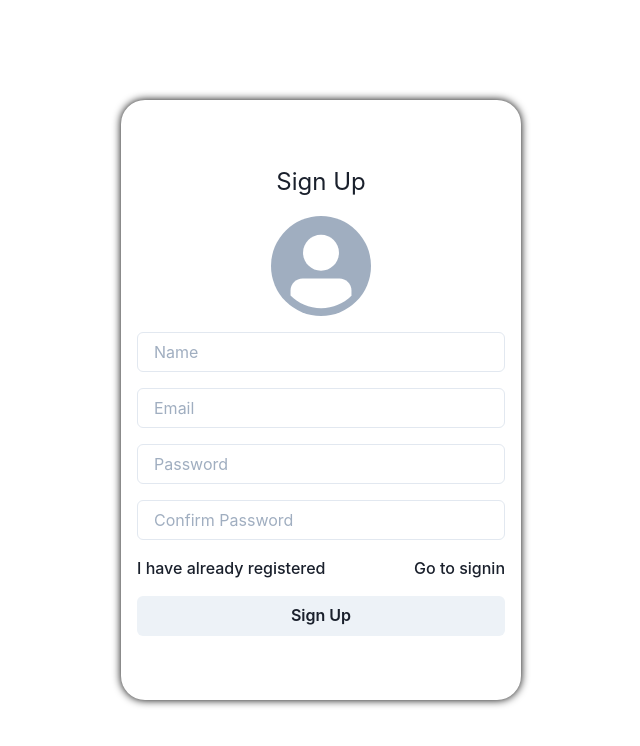
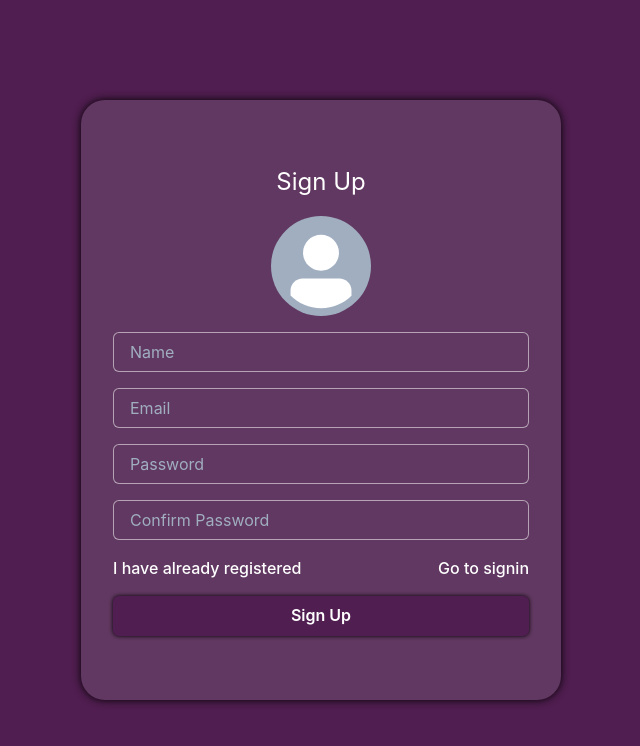
Before and after one commit to sirius895/slack_frontend, a React (Create React App) app: page /signup in a window 1280 px wide. Shown: the top 746 px of the page, without its empty margins (319-959 px from the left). Built offline with nearby package versions, Linux system fonts and the light colour scheme; no server answers.

Commit message:
chore: .

```diff
--- a/src/components/common/Messsage.jsx
+++ b/src/components/common/Messsage.jsx
@@ -14,7 +14,7 @@ import UserAvatar from "./UserAvatar"
 const Message = (props) => {
     const { message, ...etcProps } = props
     const { user } = useContext(AuthContext)
-    const { socket, setShowThread } = useContext(SocketContext)
+    const { socket, showThread, setShowThread } = useContext(SocketContext)
     const [toolShow, setToolShow] = useState(false)
     const [emoShow, setEmoShow] = useState(false)
     const navigate = useNavigate()
@@ -38,13 +38,10 @@ const Message = (props) => {
             const group = prev.some(prev => prev.code === emoticon.code);
             if (!group) { return [...prev, { code: emoticon.code, users: [emoticon.sender] }]; }
             return prev.map(group => {
-                if (group.code === emoticon.code) {
-                    return {
-                        code: emoticon.code,
-                        users: [...group.users, emoticon.sender],
-                    }
-                }
-                return group;
+                return group.code === emoticon.code ? {
+                    code: emoticon.code,
+                    users: [...group.users, emoticon.sender],
+                } : group
             });
         }, []);
     }, [message]);
@@ -80,7 +77,7 @@ const Message = (props) => {
                         {!message.parentID &&
                             <>
                                 < AiFillPushpin onClick={handlePin} />
-                                <FaCommentDots onClick={() => { setShowThread(true); navigate(`/chatting/home/${channel}/${message._id}`) }} />
+                                <FaCommentDots onClick={() => { setShowThread(!showThread); navigate(`/chatting/home/${channel}/${message._id}`) }} />
                             </>
                         }
                         {message.sender._id === user._id && <FaTrash onClick={() => handleDelete(message._id)} />}
--- a/src/layouts/MenuBar.jsx
+++ b/src/layouts/MenuBar.jsx
@@ -4,7 +4,7 @@ import DMList from "../components/main/DMList"
 
 const MenuBar = () => {
     return (
-        <VStack minW={"var(--menuW)"} h={"calc(100vh - var(--headerH))"} color={"white"} bg={"var(--secondaryColor)"} rounded={"8px 0 0 8px"} gap={4} paddingBlock={4} overflowY={"auto"}>
+        <VStack minW={"var(--menuW)"} h={"calc(100vh - var(--headerH))"} color={"white"} bg={"var(--secondaryColor)"} rounded={"16px 0 0 16px"} gap={4} paddingBlock={4} overflowY={"auto"}>
             <ChannelList />
             <DMList />
         </VStack>
--- a/src/layouts/index.jsx
+++ b/src/layouts/index.jsx
@@ -8,7 +8,7 @@ const Layout = () => {
     return (
         <VStack w={"full"} h={"100vh"} gap={0}>
             <Header />
-            <HStack w={"full"} flexGrow={1} gap={0} style={{ margin: 0 }} bg={"var(--mainColor)"} pr={2}>
+            <HStack w={"full"} flexGrow={1} gap={0} bg={"var(--mainColor)"} pr={2}>
                 <SideBar />
                 <MenuBar />
                 <Flex h={"full"} flex={"1 1 0"} overflowX={"auto"}>
--- a/src/pages/auth/SignIn.jsx
+++ b/src/pages/auth/SignIn.jsx
@@ -7,13 +7,12 @@ const SignUp = () => {
     const [userInfo, setUserInfo] = useState({ email: "", password: "" });
     const changeUserInfo = (e) => setUserInfo({ ...userInfo, [e.target.name]: e.target.value })
     const navigate = useNavigate()
-
     return (
-        <VStack w={"full"} h={"100vh"} justify={"center"} align={"center"}>
-            <VStack w={"400px"} h={"500px"} rounded={"24px"} justify={"center"} align={"center"} gap={4} shadow={"0 0 8px black"} paddingInline={4}>
+        <VStack w={"full"} h={"100vh"} bg={"var(--mainColor)"} justify={"center"} align={"center"} color={"white"} p={"4"}>
+            <VStack maxW={"400px"} w={"100%"} h={"500px"} bg={"var(--secondaryColor)"} rounded={"24px"} justify={"center"} align={"center"} gap={4} shadow={"0 0 8px black"} px={8}>
                 <Text fontSize={24}>Please Sign In</Text>
-                <Input placeholder={"Email"} type={"text"} name="email" value={userInfo.email} onChange={changeUserInfo} />
-                <Input placeholder={"Password"} type={"password"} name="password" value={userInfo.password} onChange={changeUserInfo} />
+                <Input bg={"transparent"} placeholder={"Email"} type={"text"} name="email" value={userInfo.email} onChange={changeUserInfo} />
+                <Input bg={"transparent"} placeholder={"Password"} type={"password"} name="password" value={userInfo.password} onChange={changeUserInfo} />
                 <HStack w={"full"} justify={"flex-start"}>
                     <FormLabel display={"flex"}>
                         <Checkbox pr={4} />
@@ -26,7 +25,7 @@ const SignUp = () => {
                         <Link to={"/signup"}>Go to signup</Link>
                     </FormLabel>
                 </HStack>
-                <Button w={"full"} _hover={{ transform: "scaleX(1.04)" }} onClick={() => signIn(userInfo, navigate)}>Sign In</Button>
+                <Button w={"full"} bg={"var(--mainColor)"} shadow={"0 0 4px"} _hover={{ transform: "scaleX(1.04)" }} onClick={() => signIn(userInfo, navigate)}>Sign In</Button>
             </VStack>
         </VStack>
     )
--- a/src/pages/auth/SignUp.jsx
+++ b/src/pages/auth/SignUp.jsx
@@ -20,22 +20,22 @@ const SignUp = () => {
     }
 
     return (
-        <VStack w={"full"} h={"100vh"} justify={"center"} align={"center"}>
-            <VStack w={"400px"} h={"600px"} rounded={"24px"} justify={"center"} align={"center"} gap={4} shadow={"0 0 8px black"} paddingInline={4}>
+        <VStack w={"full"} h={"100vh"} bg={"var(--mainColor)"} color={"white"} justify={"center"} align={"center"} px={4}>
+            <VStack maxW={"480px"} w={"100%"} h={"600px"} bg={"var(--secondaryColor)"} rounded={"24px"} justify={"center"} align={"center"} gap={4} shadow={"0 0 8px black"} px={8}>
                 <Text fontSize={24}>Sign Up</Text>
                 <FormLabel>
                     <Avatar src={avatar} w={"100px"} h={"100px"} />
                     <Input type="file" display={"none"} onChange={handleAvatar}></Input>
                 </FormLabel>
-                <Input placeholder={"Name"} type={"text"} name="username" value={userInfo.username} onChange={changeUserInfo} />
-                <Input placeholder={"Email"} type={"text"} name="email" value={userInfo.email} onChange={changeUserInfo} />
-                <Input placeholder={"Password"} type={"password"} name="password" value={userInfo.password} onChange={changeUserInfo} />
-                <Input placeholder={"Confirm Password"} type={"password"} name="confirmPassword" value={userInfo.confirmPassword} onChange={changeUserInfo} />
+                <Input borderColor={"var(--fontColor)"} placeholder={"Name"} type={"text"} name="username" value={userInfo.username} onChange={changeUserInfo} />
+                <Input borderColor={"var(--fontColor)"} placeholder={"Email"} type={"text"} name="email" value={userInfo.email} onChange={changeUserInfo} />
+                <Input borderColor={"var(--fontColor)"} placeholder={"Password"} type={"password"} name="password" value={userInfo.password} onChange={changeUserInfo} />
+                <Input borderColor={"var(--fontColor)"} placeholder={"Confirm Password"} type={"password"} name="confirmPassword" value={userInfo.confirmPassword} onChange={changeUserInfo} />
                 <FormLabel display={"flex"} w={"full"} justifyContent={"space-between"}>
                     <Text textAlign={"center"}>I have already registered</Text>
                     <Link to={"/"}>Go to signin</Link>
                 </FormLabel>
-                <Button w={"full"} _hover={{ transform: "scaleX(1.04)" }} onClick={handleSignUp}>Sign Up</Button>
+                <Button w={"full"} _hover={{ transform: "scaleX(1.04)" }} bg={"var(--mainColor)"} shadow={"0 0 4px black"} onClick={handleSignUp}>Sign Up</Button>
             </VStack>
         </VStack>
     )
--- /dev/null
+++ b/src/pages/index.jsx
@@ -0,0 +1,10 @@
+import React from "react"
+import Auth from "./auth";
+
+const Main = React.lazy(() => import("./Main"));
+const Icons = React.lazy(() => import("./Icons"));
+const NotFound = React.lazy(() => import("./NotFound"));
+
+const Pages = { Auth, Main, Icons, NotFound }
+
+export default Pages
--- a/src/providers/SocketProvider.jsx
+++ b/src/providers/SocketProvider.jsx
@@ -29,11 +29,12 @@ const SocketProvider = ({ children }) => {
   const [messages, setMessages] = useState([])
   const [isConnected, setIsConnected] = useState(false);
   const { user } = useContext(AuthContext)
-  const { channel, message } = useParams()
+  const { channel } = useParams()
   const [showThread, setShowThread] = useState(false)
 
   const socket = useMemo(() => io(`${process.env.REACT_APP_BASE_URL}`, { extraHeaders: { token: localStorage.getItem("token") } }), [localStorage.getItem("token")]);
 
+  useEffect(() => {
     socket.on('connect', () => {
       setIsConnected(true);
     });
@@ -42,6 +43,7 @@ const SocketProvider = ({ children }) => {
       setIsConnected(false);
       toast.ERROR("Socket disconnected!")
     });
+  }, [])
 
   const listenChannelReadByUserID = (status, data) => {
     if (status && data) setChannels(data);
```
Also changed, not shown: src/pages/Main.jsx (renamed from src/components/main/Main.jsx, +6 -6 lines), src/routes/index.jsx (+12 -11 lines). Lines whose indentation alone changed are shown as unchanged.
